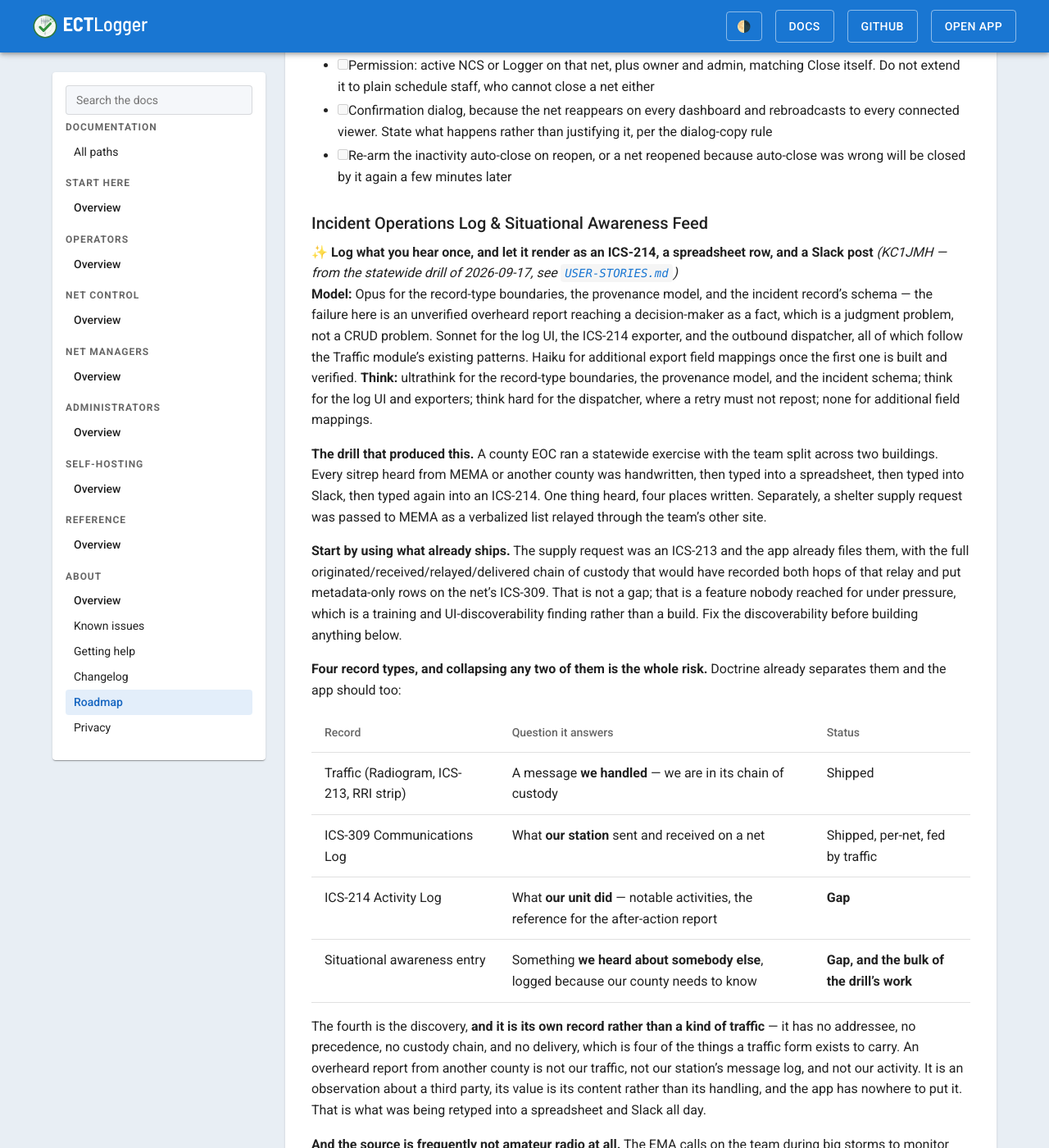
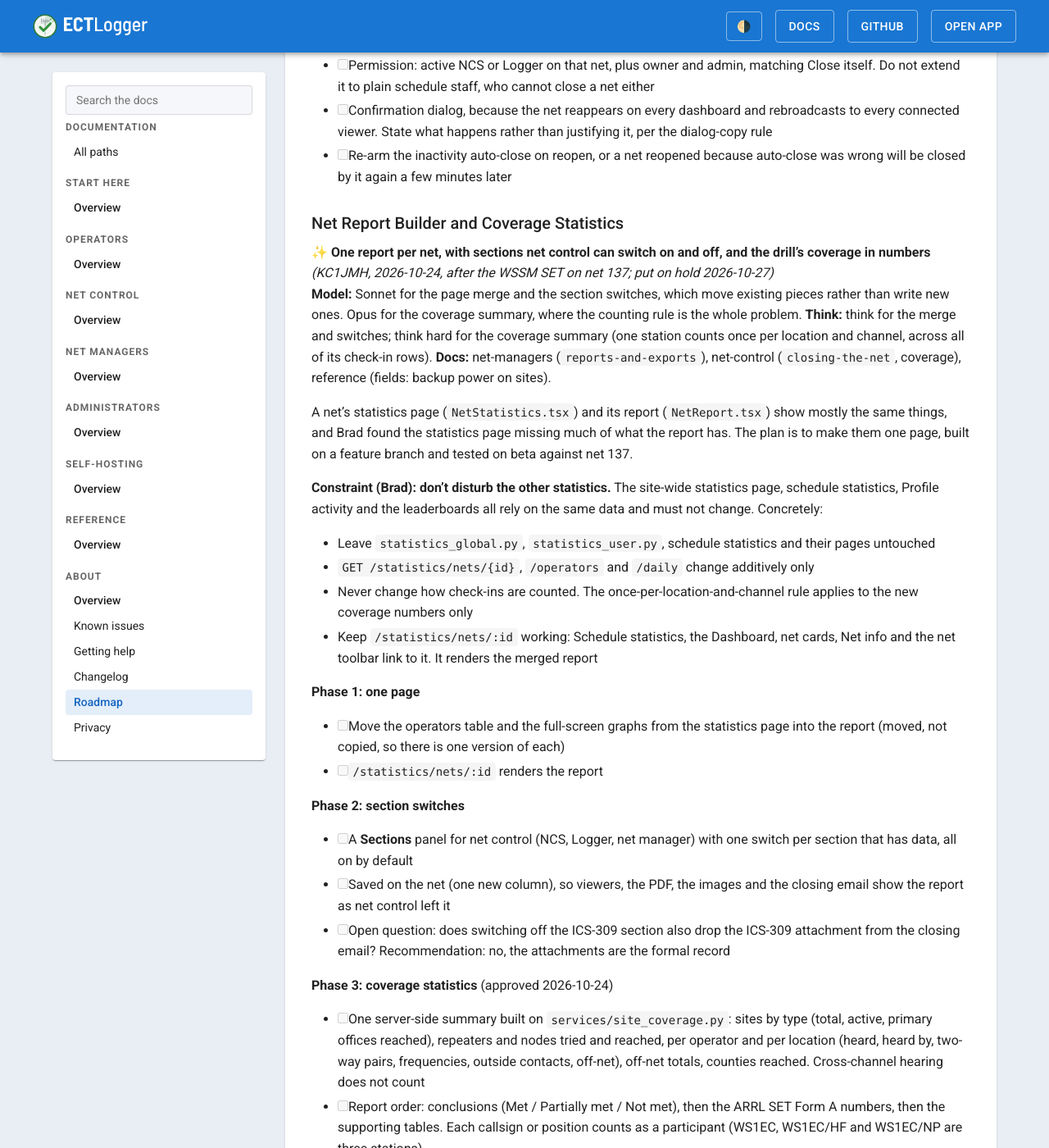
Before and after one commit to bradbrownjr/ectlogger, a Jekyll site: the page built from docs/ROADMAP.md, in a window 1280 px wide and 1400 px high, scrolled down 16206 px. Shown: the whole window at 82% size. Built offline with Jekyll 4.4.1, drawn with Linux system fonts in a browser that asks for light colours; comment, search, counter and statistics services are not loaded; some of the changed text lies outside the part shown.

Commit message:
Roadmap: net report builder and coverage statistics, on hold
Co-Authored-By: Claude Opus 5.5 <noreply@anthropic.com>
Claude-Session: https://claude.ai/code/session_01N38C5hU4iFQG7MHaLXB5jw

```diff
--- a/docs/ROADMAP.md
+++ b/docs/ROADMAP.md
@@ -481,6 +481,62 @@ before building the careful one.
       dialog-copy rule
 - [ ] Re-arm the inactivity auto-close on reopen, or a net reopened because auto-close was
       wrong will be closed by it again a few minutes later
+
+### Net Report Builder and Coverage Statistics
+
+**✨ One report per net, with sections net control can switch on and off, and the drill's coverage in numbers** *(KC1JMH, 2026-10-24, after the WSSM SET on net 137; put on hold 2026-10-27)*
+**Model:** Sonnet for the page merge and the section switches, which move existing pieces rather than write new ones. Opus for the coverage summary, where the counting rule is the whole problem.
+**Think:** think for the merge and switches; think hard for the coverage summary (one station counts once per location and channel, across all of its check-in rows).
+**Docs:** net-managers (`reports-and-exports`), net-control (`closing-the-net`, coverage), reference (fields: backup power on sites).
+
+A net's statistics page (`NetStatistics.tsx`) and its report (`NetReport.tsx`) show
+mostly the same things, and Brad found the statistics page missing much of what the
+report has. The plan is to make them one page, built on a feature branch and tested on
+beta against net 137.
+
+**Constraint (Brad): don't disturb the other statistics.** The site-wide statistics page,
+schedule statistics, Profile activity and the leaderboards all rely on the same data and
+must not change. Concretely:
+
+- Leave `statistics_global.py`, `statistics_user.py`, schedule statistics and their pages
+  untouched
+- `GET /statistics/nets/{id}`, `/operators` and `/daily` change additively only
+- Never change how check-ins are counted. The once-per-location-and-channel rule applies
+  to the new coverage numbers only
+- Keep `/statistics/nets/:id` working: Schedule statistics, the Dashboard, net cards, Net
+  info and the net toolbar link to it. It renders the merged report
+
+**Phase 1: one page**
+- [ ] Move the operators table and the full-screen graphs from the statistics page into
+      the report (moved, not copied, so there is one version of each)
+- [ ] `/statistics/nets/:id` renders the report
+
+**Phase 2: section switches**
+- [ ] A **Sections** panel for net control (NCS, Logger, net manager) with one switch per
+      section that has data, all on by default
+- [ ] Saved on the net (one new column), so viewers, the PDF, the images and the closing
+      email show the report as net control left it
+- [ ] Open question: does switching off the ICS-309 section also drop the ICS-309
+      attachment from the closing email? Recommendation: no, the attachments are the
+      formal record
+
+**Phase 3: coverage statistics** (approved 2026-10-24)
+- [ ] One server-side summary built on `services/site_coverage.py`: sites by type (total,
+      active, primary offices reached), repeaters and nodes tried and reached, per
+      operator and per location (heard, heard by, two-way pairs, frequencies, outside
+      contacts, off-net), off-net totals, counties reached. Cross-channel hearing does
+      not count
+- [ ] Report order: conclusions (Met / Partially met / Not met), then the ARRL SET Form A
+      numbers, then the supporting tables. Each callsign or position counts as a
+      participant (WS1EC, WS1EC/HF and WS1EC/NP are three stations)
+- [ ] **Backup power available** checkbox on repeater and node sites. It means available,
+      not running on it, since pulling a repeater's plug during a drill affects the wider
+      community. Feeds Form A's emergency-powered repeaters count
+- [ ] A short block of counts in the closing email
+- [ ] Visible to stations checked into the net and to staff, never guests; unused sites
+      stay out of anything public
+- [ ] Shows only on nets with reporting sites; the off-net section only when accepted
+      entries exist. Regular nets are unchanged
 
 ### Incident Operations Log & Situational Awareness Feed
 
```
